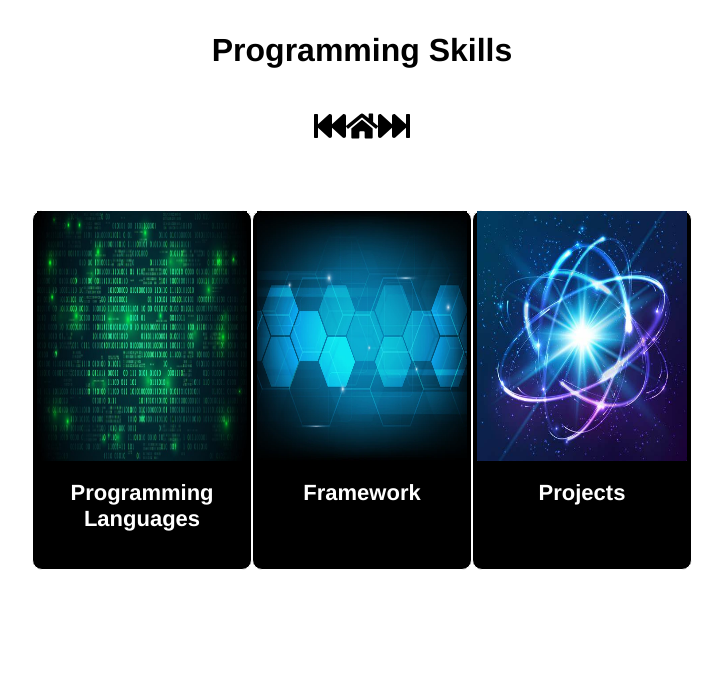
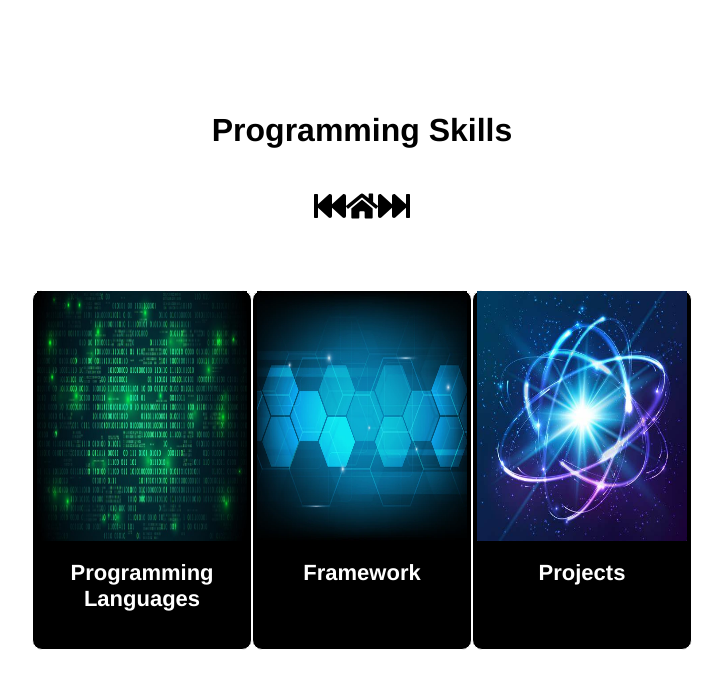
Before and after one commit to MateusHenriqDaSilva/Port, a Next.js app: page /programming in a window 1280 px wide. Shown: the top 688 px of the page, without its empty margins (278-1001 px from the left). Built offline with nearby package versions, Linux system fonts and the light colour scheme.

Commit message:
first commit

```diff
--- a/src/pages/programming/index.tsx
+++ b/src/pages/programming/index.tsx
@@ -5,7 +5,7 @@ import SubCabecalhoProgramming from "../../components/Programming/SubCabecalhoPr
 
 export default function Programming() {
     return (
-        <div className="container" style={{ paddingTop: '20px' }}>
+        <div className="container" style={{ paddingTop: '100px' }}>
             <CabecalhoProgramming />
             <SubCabecalhoProgramming />
             <CorpoProgramming />
```
